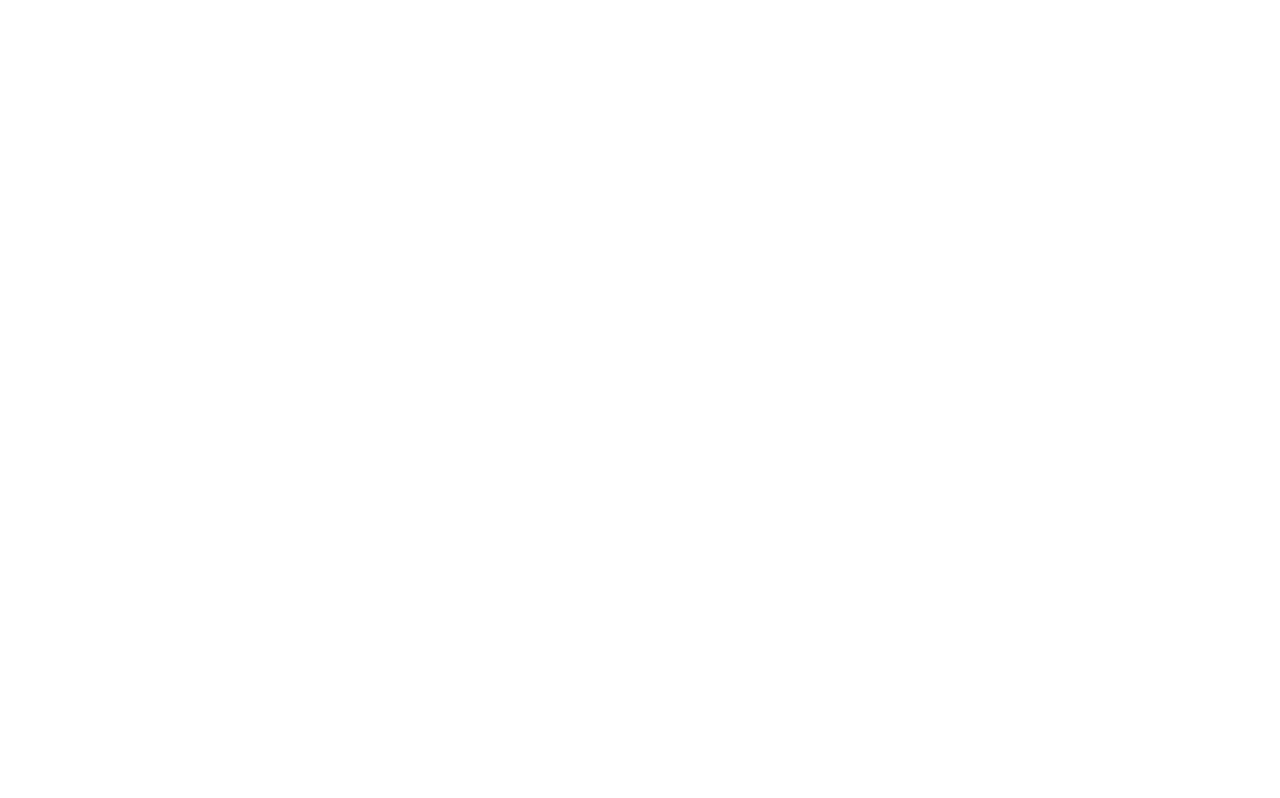
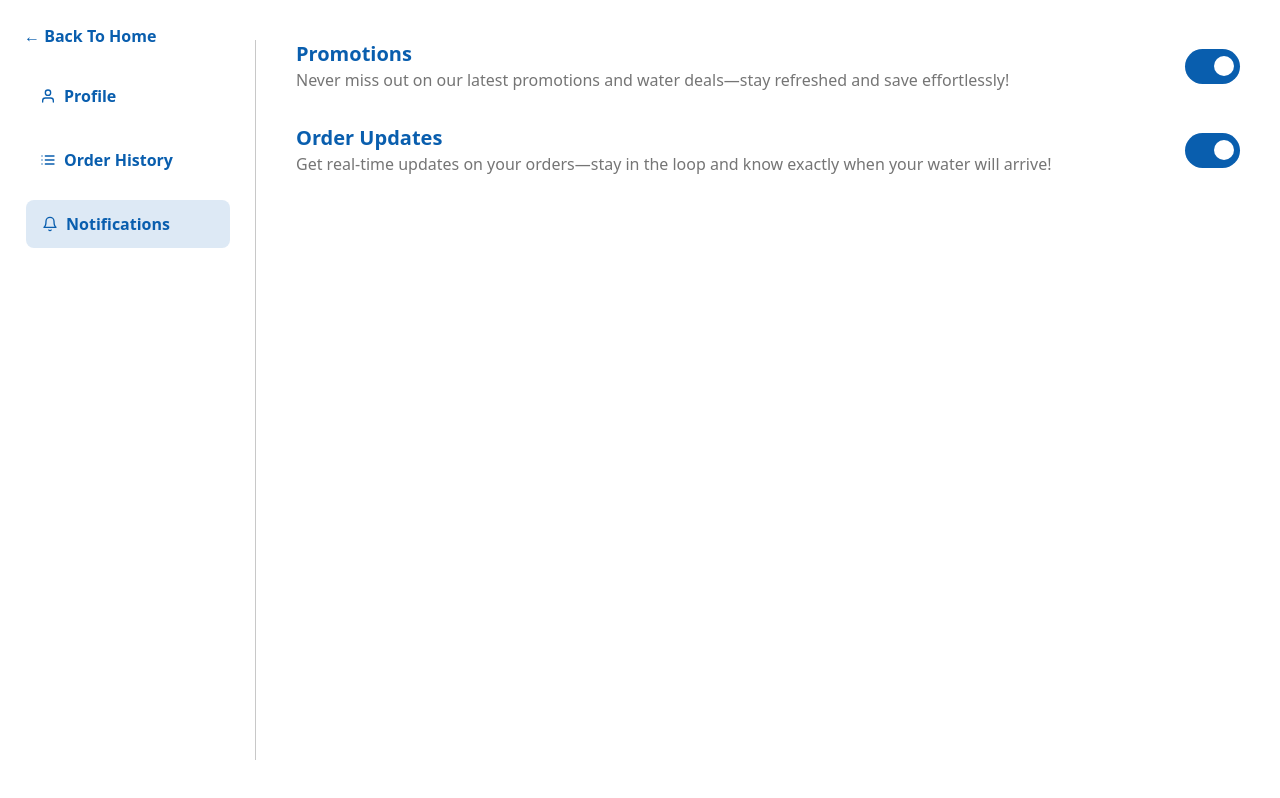
Before and after one commit to thesaltandlight/water-management-system, a React (Vite) app in the folder wms/: page /notifications in a window 1280 px wide. Before the commit this address had no page. Built offline with nearby package versions, Linux system fonts and the light colour scheme; the HTML template or start-up script is replaced by a standard one.

Commit message:
Notifications

```diff
--- a/wms/src/App.jsx
+++ b/wms/src/App.jsx
@@ -11,7 +11,7 @@ import ProductDetails from './Pages/ProductDetails/ProductDetails';
 import Cart from './Pages/Cart/Cart';
 import { CartProvider } from './Pages/Cart/CartContext';
 import Profile from './Pages/UserProfile/Profile';
-
+import Notifications from './Pages/UserProfile/Notifications';
 
 import './index.css';
 
@@ -32,6 +32,7 @@ function App() {
           <Route path='/productDetails/:id' element={<ProductDetails/>}/>
           <Route path='/cart' element={<Cart/>}/>
           <Route path='/profile' element={<Profile/>}/>
+          <Route path='/notifications' element={<Notifications/>}/>
         </Routes>
       </div>
       </Router>
--- a/wms/src/Components/Sidebar.jsx
+++ b/wms/src/Components/Sidebar.jsx
@@ -11,17 +11,17 @@ function Sidebar(){
 
             <nav>
                 <ul className="space-y-4">
-                    {/* profile button */}
+                    {/* profile */}
                     <li>
-                        <NavLink to="/profile" className={({isActive}) => isActive ? "flex items-center space-x-2 text-[#095EAE]  text-[16px] font-bold bg-[#DDE9F5] rounded-lg px-4 py-3 w-[98%] mx-auto" : "flex items-center space-x-2 text-[16px] font-bold text-[#095EAE]  hover:text-[#A5CEEE] px-4 py-1"}><FiUser/><span>Profile</span></NavLink>
+                        <NavLink to="/profile" className={({isActive}) => isActive ? "flex items-center space-x-2 text-[#095EAE]  text-[16px] font-bold bg-[#DDE9F5] rounded-lg px-4 py-3 w-[98%] mx-auto" : "flex items-center space-x-2 text-[16px] font-bold text-[#095EAE]  hover:text-[#A5CEEE] px-4 py-3"}><FiUser/><span>Profile</span></NavLink>
                     </li>
                     {/* order history button */}
                     <li>
-                        <NavLink to="/orderHistory" className={({isActive}) => isActive ? "flex items-center space-x-2 text-[16px] font-bold bg-[#DDE9F5] rounded-lg px-4 py-3 w-[98%] mx-auto" : "flex items-center space-x-2 text-[16px] font-bold text-[#095EAE]  hover:text-[#A5CEEE] px-4 py-1"}><FiList/><span>Order History</span></NavLink>
+                        <NavLink to="/orderHistory" className={({isActive}) => isActive ? "flex items-center space-x-2 text-[#095EAE]   text-[16px] font-bold bg-[#DDE9F5] rounded-lg px-4 py-3 w-[98%] mx-auto" : "flex items-center space-x-2 text-[16px] font-bold text-[#095EAE]  hover:text-[#A5CEEE] px-4 py-3"}><FiList/><span>Order History</span></NavLink>
                     </li>
                     {/* notifications button */}
                     <li>
-                        <NavLink to="/notifications" className={({isActive}) => isActive ? "flex items-center space-x-2 text-[16px] font-bold bg-[#DDE9F5] rounded-lg px-4 py-3 w-[98%] mx-auto" : "flex items-center space-x-2 text-[16px] font-bold text-[#095EAE]  hover:text-[#A5CEEE] px-4 py-1"}><FiBell/><span>Notifications</span></NavLink>
+                        <NavLink to="/notifications" className={({isActive}) => isActive ? "flex items-center space-x-2 text-[#095EAE]  text-[16px] font-bold bg-[#DDE9F5] rounded-lg px-4 py-3 w-[98%] mx-auto" : "flex items-center space-x-2 text-[16px] font-bold text-[#095EAE]  hover:text-[#A5CEEE] px-4 py-3"}><FiBell/><span>Notifications</span></NavLink>
                     </li>
                 </ul>
             </nav>
--- a/wms/src/Pages/UserProfile/Notifications.jsx
+++ b/wms/src/Pages/UserProfile/Notifications.jsx
@@ -1,6 +1,50 @@
+import { useState } from "react"
+import Sidebar from "../../Components/Sidebar"
+
 function Notifications(){
+    const [notifications, setNotifications] = useState({promotions: true, orderUpdates: true})
+
+    const toggeleNotification = (type) => {
+        setNotifications((previousNotifications) => ({...previousNotifications, [type]: !previousNotifications[type]}))
+    }
+
     return(
-        <div></div>
+        <div className="flex h-screen bg-[#FFF]">
+            <Sidebar/>
+
+            <div className="flex-1 p-10 ml-[20%]">
+                <div className="space-y-8">
+                    <div className="flex items-center justify-between">
+                        {/* Promotions text */}
+                        <div>
+                            <h3 className="text-xl font-semibold text-[#095EAE]">Promotions</h3>
+                            <p className="text-[#757575]">Never miss out on our latest promotions and water deals—stay refreshed and save effortlessly!</p>
+                        </div>
+                        {/* toggle switch */}
+                        <div>
+                            <label className="switch">
+                                <input type="checkbox" checked={notifications.promotions} onChange={() => toggeleNotification('promotions')}></input><span className="slider round"></span>
+                            </label>
+                        </div>
+                    </div>
+
+
+                    <div className="flex items-center justify-between">
+                        {/* Promotions text */}
+                        <div>
+                            <h3 className="text-xl font-semibold text-[#095EAE]">Order Updates</h3>
+                            <p className="text-[#757575]">Get real-time updates on your orders—stay in the loop and know exactly when your water will arrive!</p>
+                        </div>
+                        {/* toggle switch */}
+                        <div>
+                            <label className="switch">
+                                <input type="checkbox" checked={notifications.orderUpdates} onChange={() => toggeleNotification('orderUpdates')}></input><span className="slider round"></span>
+                            </label>
+                        </div>
+                    </div>
+                </div>
+            </div>
+        </div>
     )
 }
 
--- a/wms/src/index.css
+++ b/wms/src/index.css
@@ -50,8 +50,6 @@ html,body{
 }
 
 
-
-
 /* card layout */
 .scrollbar-hide::-webkit-scrollbar {
     display: none;
@@ -63,3 +61,50 @@ html,body{
 .scrollbar-hide {
     scroll-behavior: smooth;
 }
+
+/* Toggle Switch */
+.switch{
+  position: relative;
+  display: inline-block;
+  width: 55px;
+  height: 35px;
+}
+
+.switch input{
+  opacity: 0;
+  width: 0;
+  height: 0;
+}
+
+.slider {
+  position: absolute;
+  cursor: pointer;
+  top: 0;
+  left: 0;
+  right: 0;
+  bottom: 0;
+  background-color: #A5CEEE;
+  transition: 0.4s;
+  border-radius: 34px;
+}
+
+.slider:before{
+  position: absolute;
+  content: "";
+  height: 20px;
+  width: 20px;
+  left: 4px;
+  top: 50%;
+  transform: translateY(-50%);
+  background-color: #fff;
+  transition: 0.4s;
+  border-radius: 50%;
+}
+
+input:checked + .slider {
+  background-color: #095EAE;
+}
+
+input:checked + .slider::before{
+  transform: translate(25px, -50%);
+}
```
